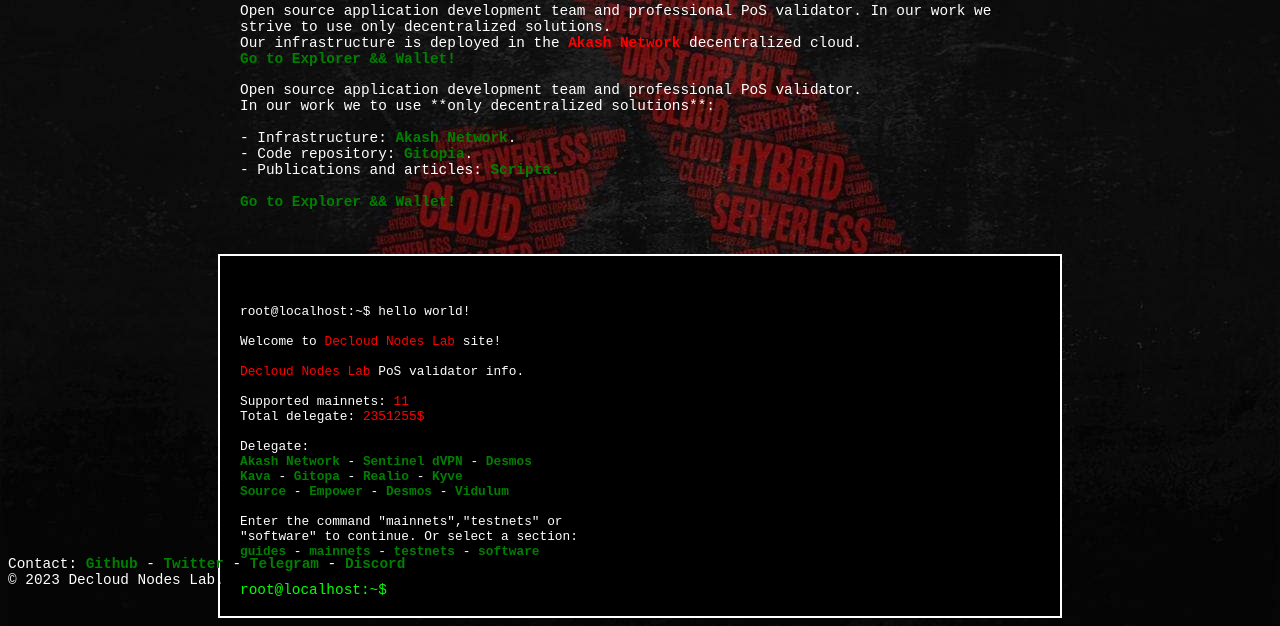
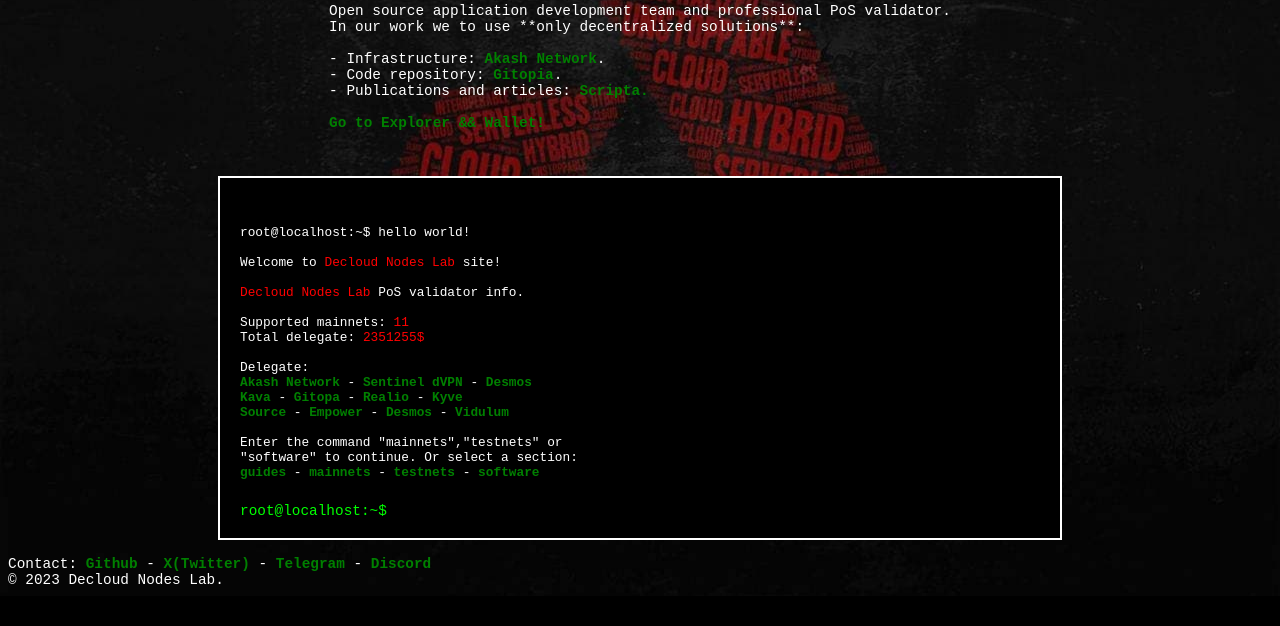
Before and after one commit to DecloudNodesLab/site, a plain HTML site: page index.html in a window 1280 px wide. Shown: the part 204-830 px from the top of the page. After the commit the page ends 800 px from the top, so only its background shows below. Drawn offline with Linux system fonts and the light colour scheme.

Commit message:
Update index.html

```diff
--- a/index.html
+++ b/index.html
@@ -11,11 +11,6 @@
 <div id="main">
   <div id="about">
 	<h1>Decloud Nodes Lab</h1>
-	<p>Open source application development team and professional PoS validator. In our work we strive to use only decentralized solutions.<br>
-Our infrastructure is deployed in the <a href="https://akash.network/" target="_blank"><span class="words">Akash Network</span></a> decentralized cloud.<br>
-<a href="http://explorer.declab.pro" target="_blank">Go to Explorer && Wallet!</a></p>
-
-
 <p>Open source application development team and professional PoS validator. <br>
 
 In our work we to use **only decentralized solutions**:<br>
@@ -36,6 +31,6 @@
   </div>
 <script src="script.js"></script>
 </div>
-<footer><div>Contact: <a href="https://github.com/DecloudNodesLab/" target="_blank">Github</a> - <a href="https://twitter.com/NodesLab" target="_blank">Twitter</a> - <a href="https://t.me/NodesLab" target="_blank">Telegram</a> - <a href="https://discord.gg/rPENzerwZ8" target="_blank">Discord</a> </div><div>© 2023 Decloud Nodes Lab.</div></footer>
+<footer><div>Contact: <a href="https://github.com/DecloudNodesLab/" target="_blank">Github</a> - <a href="https://twitter.com/NodesLab" target="_blank">X(Twitter)</a> - <a href="https://t.me/NodesLab" target="_blank">Telegram</a> - <a href="https://discord.gg/rPENzerwZ8" target="_blank">Discord</a> </div><div>© 2023 Decloud Nodes Lab.</div></footer>
 </body>
 </html>
```
